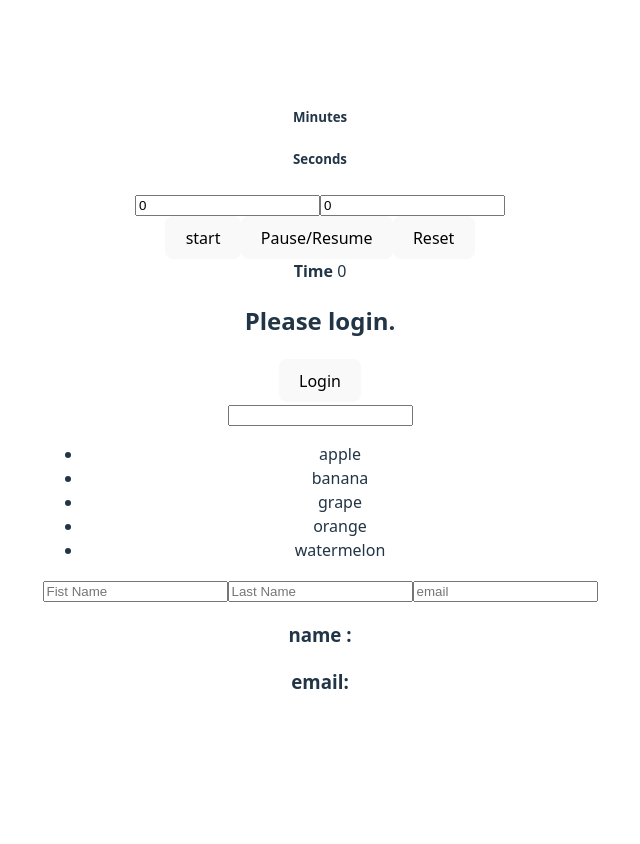
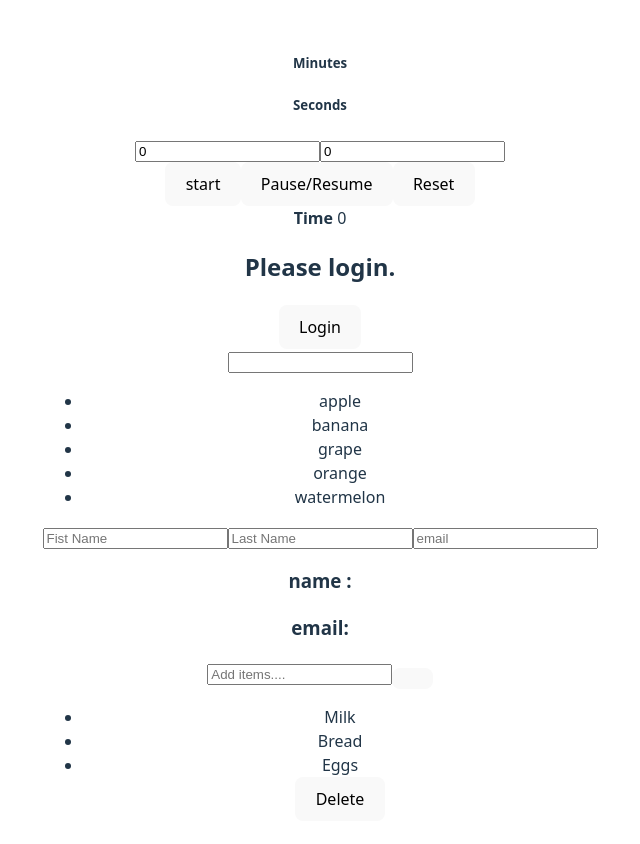
Before and after one commit to MdMuzaffar/React_Counter, a React (Vite) app: page / in a window 1280 px wide. Shown: the top 844 px of the page, without its empty margins (320-960 px from the left). Before the commit the page ends 800 px from the top, so only its background shows below. Built offline with nearby package versions, Linux system fonts and the light colour scheme.

Commit message:
Chot: RreactTodoList

```diff
--- a/src/App.tsx
+++ b/src/App.tsx
@@ -3,6 +3,7 @@ import "./App.css";
 import { Logedin } from "./LogedIn.tsx";
 import { FilteredListExample } from "./filterItems.tsx";
 import { MUltipleInputsExample } from "./MultipleInputsExample.tsx";
+import { todoList as Todo } from "./Todo.tsx";
 function App() {
   const [minutes, setMinutes] = useState(0);
   const [seconds, setSeconds] = useState(0);
@@ -100,6 +101,7 @@ function App() {
       <Logedin />
       <FilteredListExample />
       <MUltipleInputsExample />
+      <Todo />
     </>
   );
 }
--- /dev/null
+++ b/src/Todo.tsx
@@ -0,0 +1,73 @@
+import { useState } from "react";
+
+// export function todoList() {
+//   const [items, setItems] = useState<String[]>(["Milk", "Bread", "Eggs"]);
+//   const [input, setInput] = useState("");
+
+//   const addItems = () => {
+//     if (input.trim() !== "") {
+//       setItems([...items, input]);
+//       setInput("");
+//     }
+//   };
+//   const removeItems = (index: number) => {
+//     setItems(items.filter((_, i) => i !== index));
+//   };
+
+//   return (
+//     <div>
+//       <div>
+//         <input
+//           type="text"
+//           value={input}
+//           onChange={(e) => setInput(e.target.value)}
+//           placeholder="search Items...."
+//         />
+//         <button onClick={addItems}> Add Items</button>
+//       </div>
+//       <ul>
+//         {items.map((item, index) => (
+//           <li key={index}>
+//             {item} <button onClick={() => removeItems(index)}>Delete</button>
+//           </li>
+//         ))}
+//       </ul>
+//     </div>
+//   );
+// }
+
+export function todoList() {
+  const [todos, setTodos] = useState<String[]>(["Milk", "Bread", "Eggs"]);
+  const [items, setItems] = useState("");
+  const addItems = () => {
+    if (items.trim() !== "") {
+      setTodos([...todos, items]);
+      setItems("");
+    }
+  };
+  const deleteItem = (index: number) => {
+    setTodos(todos.filter((_, i) => i !== index));
+  };
+
+  return (
+    <div>
+      <div>
+        <input
+          type="text"
+          value={items}
+          onChange={(e) => {
+            e.target.value;
+          }}
+          placeholder="Add items...."
+        />
+        <button onClick={addItems}></button>
+      </div>
+      <ul>
+        {todos.map((item, index) => {
+          return <li key={index}>{item}</li>;
+        })}
+        <button onClick={deleteItem}>Delete</button>
+      </ul>
+    </div>
+  );
+}
```
